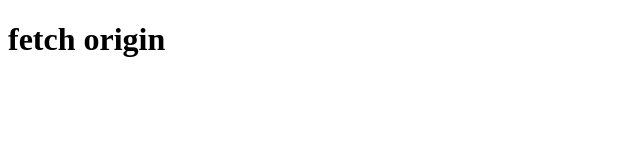
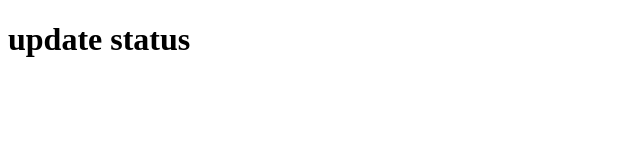
Before and after one commit to vuasancoggo222/testgit, a plain HTML site: page index.html in a window 1280 px wide. Shown: the whole page, without its empty margins (0-640 px from the left). Drawn offline with Linux system fonts and the light colour scheme.

Commit message:
'commit'

```diff
--- a/index.html
+++ b/index.html
@@ -7,6 +7,6 @@
     <title>Document</title>
 </head>
 <body>
-    <h1>fetch origin</h1>
+    <h1>update status</h1>
 </body>
 </html>
```
